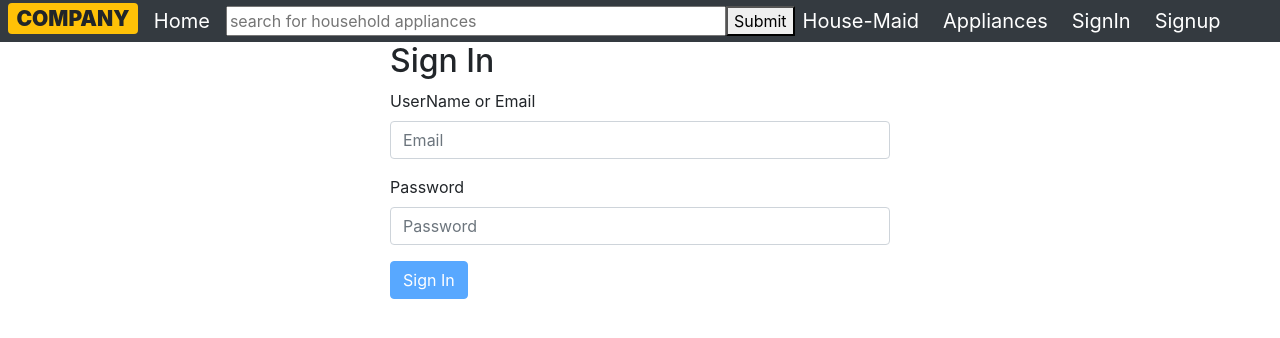
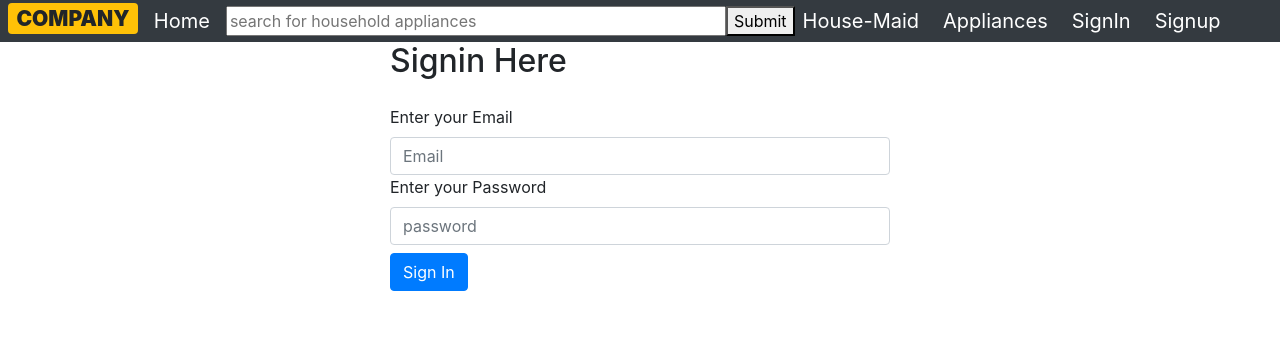
Before and after one commit to sharan98727/capstone, a React (Create React App) app: page /SignIn in a window 1280 px wide. Shown: the top 338 px of the page. Built offline with nearby package versions, Linux system fonts and the light colour scheme.

Commit message:
added changes to signin required for backend

```diff
--- a/src/components/Signin/FormErrors.js
+++ /dev/null
@@ -1,14 +0,0 @@
-import React from 'react';
-
-export const FormErrors = ({formErrors}) =>
-  <div className='formErrors'>
-    {Object.keys(formErrors).map((fieldName, i) => {
-      if(formErrors[fieldName].length > 0){
-        return (
-          <p key={i}>{fieldName} {formErrors[fieldName]}</p>
-        )
-      } else {
-        return '';
-      }
-    })}
-  </div>
--- a/src/components/Signin/signin.js
+++ b/src/components/Signin/signin.js
@@ -1,83 +1,87 @@
-import React, { Component } from 'react';
-import { FormErrors } from './FormErrors';
-import './Form.css';
 
-class Form extends Component {
-  constructor (props) {
-    super(props);
-    this.state = {
-      email: '',
-      password: '',
-      formErrors: {email: '', password: ''},
-      emailValid: false,
-      passwordValid: false,
-      formValid: false
-    }
-  }
+import React from "react";
+import { withRouter } from "react-router";
 
-  handleUserInput = (e) => {
-    const name = e.target.name;
-    const value = e.target.value;
-    this.setState({[name]: value},
-                  () => { this.validateField(name, value) });
-  }
+class Signin extends React.Component {
+  state = {
+    email: "",
+    password: "",
+  };
 
-  validateField(fieldName, value) {
-    let fieldValidationErrors = this.state.formErrors;
-    let emailValid = this.state.emailValid;
-    let passwordValid = this.state.passwordValid;
+  handlechange = (e) => {
+    const { value, name } = e.target;
+    this.setState({
+      [name]: value,
+    });
+  };
 
-    switch(fieldName) {
-      case 'email':
-        emailValid = value.match(/^([\w.%+-]+)@([\w-]+\.)+([\w]{2,})$/i);
-        fieldValidationErrors.email = emailValid ? '' : ' is invalid';
-        break;
-      case 'password':
-        passwordValid = value.length >= 6;
-        fieldValidationErrors.password = passwordValid ? '': ' is too short';
-        break;
-      default:
-        break;
-    }
-    this.setState({formErrors: fieldValidationErrors,
-                    emailValid: emailValid,
-                    passwordValid: passwordValid
-                  }, this.validateForm);
-  }
+  handlesubmit = (e) => {
+    e.preventDefault();
+    fetch("/signin", {
+      method: "POST",
+      body: JSON.stringify(this.state),
+      headers: {
+        "Content-Type": "application/json",
+      },
+    })
+      .then((res) => res.json())
+      .then((data) => {
+        console.log(data);
+        if (data.error) {
+          console.log("Error");
+          alert(data.error);
+        }
+        if (data.message) {
+          console.log("SignIn");
+          this.props.history.push('/');
+        } else {
+          const error = new Error(data.error);
+          throw error;
+        }
+      })
+      .catch((err) => {
+        console.error(err);
+        alert("Error logging in please try again");
+      });
+  };
 
-  validateForm() {
-    this.setState({formValid: this.state.emailValid && this.state.passwordValid});
-  }
+  render() {
+    return (
+      <form className="demoForm" onSubmit={this.handlesubmit} style={{margin:"auto",width:"500px"}}>
+        <h2>Signin Here</h2>
+        <div className="panel panel-default mt-4"></div>
 
-  errorClass(error) {
-    return(error.length === 0 ? '' : 'has-error');
-  }
-
-  render () {
-    return (
-      <form className="demoForm">
-        <h2>Sign In</h2>
         <div className="panel panel-default">
-          <FormErrors formErrors={this.state.formErrors} />
-        </div>
-        <div className={`form-group ${this.errorClass(this.state.formErrors.email)}`}>
-          <label htmlFor="email">UserName or Email</label>
-          <input type="email" required className="form-control" name="email"
+          <label htmlFor="email">Enter your Email</label>
+          <input
+            type="email"
+            required
+            className="form-control"
+            name="email"
             placeholder="Email"
             value={this.state.email}
-            onChange={this.handleUserInput}  />
+            onChange={this.handlechange}
+          />
+
+          <div className="panel panel-default">
+            <label htmlFor="password">Enter your Password</label>
+            <input
+              type="password"
+              required
+              className="form-control"
+              name="password"
+              placeholder="password"
+              value={this.state.password}
+              onChange={this.handlechange}
+            />
+          </div>
         </div>
-        <div className={`form-group ${this.errorClass(this.state.formErrors.password)}`}>
-          <label htmlFor="password">Password</label>
-          <input type="password" className="form-control" name="password"
-            placeholder="Password"
-            value={this.state.password}
-            onChange={this.handleUserInput}  />
-        </div>
-        <button type="submit" className="btn btn-primary" disabled={!this.state.formValid}>Sign In</button>
+        <button type="submit" className="btn btn-primary mt-2">
+          Sign In
+        </button>
       </form>
-    )
+    );
   }
 }
 
-export default Form;
+export default withRouter(Signin);
--- a/src/components/signup/signup.js
+++ b/src/components/signup/signup.js
@@ -1,5 +1,5 @@
 import React from "react";
-import { Redirect } from "react-router-dom";
+//import { Redirect } from "react-router-dom";
 import { withRouter } from "react-router";
 
 class Signup extends React.Component {
@@ -49,7 +49,7 @@ class Signup extends React.Component {
 
   render() {
     return (
-      <form className="demoForm" onSubmit={this.handlesubmit}>
+      <form className="demoForm" onSubmit={this.handlesubmit} style={{margin:"auto",width:"500px"}}>
         <h2>Signup Here</h2>
         <div className="panel panel-default mt-4"></div>
 
@@ -92,7 +92,7 @@ class Signup extends React.Component {
           </div>
         </div>
         <button type="submit" className="btn btn-primary mt-2">
-          Sign In
+          Sign Up
         </button>
       </form>
     );
```
Also changed, not shown: src/components/login/login.js (deleted, +0 -9 lines).
